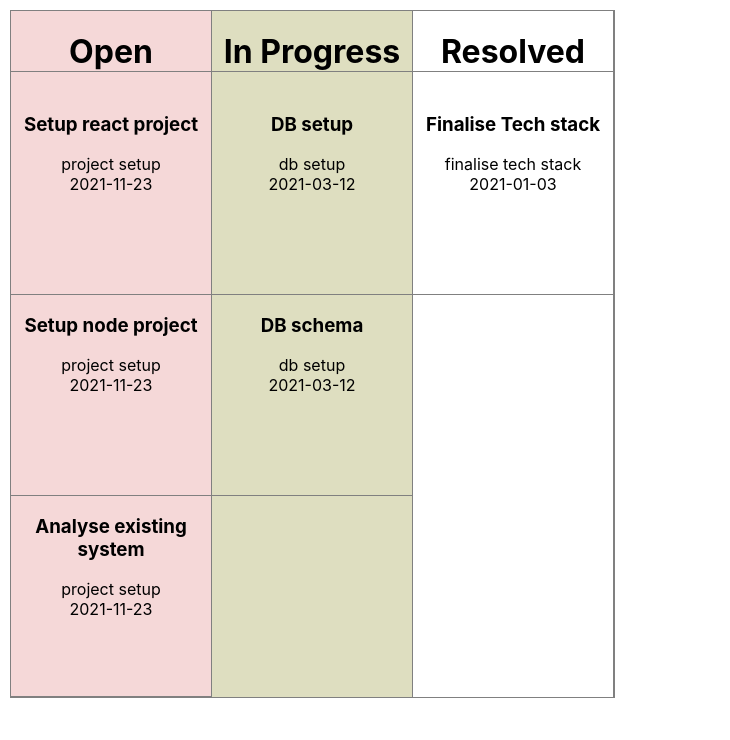
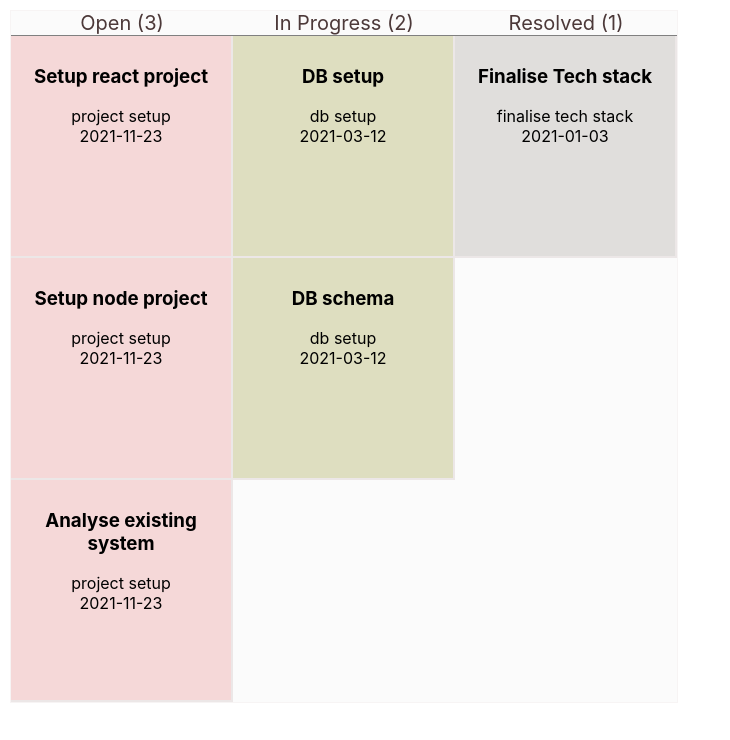
Before and after one commit to amitpchigadani/kanban, a React (Create React App) app: page / in a window 1280 px wide. Shown: the top 740 px of the page, without its empty margins (0-730 px from the left). Built offline with nearby package versions, Linux system fonts and the light colour scheme.

Commit message:
Moved styling to css files

```diff
--- a/src/App.css
+++ b/src/App.css
@@ -1,7 +1,7 @@
 .App {
   text-align: center;
   width: fit-content;
-  border: 1px solid gray;
+  border: 1px solid #f7f4f4;
   margin: 10px;
 }
 
@@ -39,3 +39,8 @@
     transform: rotate(360deg);
   }
 }
+
+
+.label {
+  color: #4c3939;
+}
--- a/src/App.js
+++ b/src/App.js
@@ -41,7 +41,7 @@ function App() {
 
   {
     name: 'Resolved',
-    color: '#f9f4e',
+    color: '#E0DEDC',
     cardList: [{
       title: 'Finalise Tech stack',
       description: 'finalise tech stack',
--- /dev/null
+++ b/src/Card.css
@@ -0,0 +1,9 @@
+.card {
+	display: flex;
+    flex-direction: column;
+    border-bottom: 2px solid #ece7e7;
+    border-right: 2px solid #ece7e7;
+    height: 200px;
+    width: 200px;
+    padding: 10px;
+}
--- a/src/Card.js
+++ b/src/Card.js
@@ -1,13 +1,8 @@
+import './Card.css'
+
 export const Card = (props) => {
-
-	const styles = {
-		display: 'flex',
-		'flex-direction': 'column',
-		'border-bottom': '1px solid gray',
-    	height: '200px'
-	}
 	return (
-		<div style={styles}>
+		<div style={props.style} className="card">
 			<h3>{props.title}</h3>
 			<span>{props.description}</span>
 			<span>{props.lastUpdated}</span>
--- a/src/Column.css
+++ b/src/Column.css
@@ -1,7 +1,9 @@
 .column {
-		display: 'flex';
-		flex-direction: 'column';
-		width: '200px';
-		background-color: props.color;
-		border-right: '1px solid gray'
-	}
+	display: flex;
+	flex-direction: column;
+}
+
+.label {
+	border-bottom: 1px solid gray;
+    font-size: 20px;
+}
--- a/src/Column.js
+++ b/src/Column.js
@@ -4,27 +4,16 @@ import './Column.css'
 export const Column = (props) => {
 
 	const list = [];
+	const styles = {
+		'background-color': props.color
+	}
 	props?.column?.forEach((col, i) => {
-		list.push(<Card key={i} title={col.title} description={col.description} lastUpdated={col.lastUpdated}></Card>)
+		list.push(<Card key={i} style={styles} title={col.title} description={col.description} lastUpdated={col.lastUpdated}></Card>)
 	});
 
-
-	console.log(props)
-	const styles = {
-		display: 'flex',
-		'flex-direction': 'column',
-		width: '200px',
-		'background-color': props.color,
-		'border-right': '1px solid gray'
-	}
-
-	const headerStyles = {
-		'border-bottom': '1px solid gray'
-	}
-
 	return (
-		<div style={styles}>
-			<h1 style={headerStyles}>{props.name}</h1>
+		<div className="column">
+			<label className="label">{props.name} ({props?.column.length})</label>
 			{list}
 		</div>
 	)
--- /dev/null
+++ b/src/Kanban.css
@@ -0,0 +1,4 @@
+.kanban {
+	display: flex;
+	background-color: #fbfbfb;
+}
--- a/src/Kanban.js
+++ b/src/Kanban.js
@@ -1,21 +1,16 @@
 
 import {Column} from './Column';
+import './Kanban.css';
 
 export const Kanban = (props) => {
 
 	const list = [];
-	console.log(props)
 	props.columnList?.forEach((col, i) => {
 		list.push(<Column color={col.color} name={col.name} key={i} column={col.cardList}></Column>)
 	});
 
-	const styles = {
-		display: 'flex',
-		'flex-direction': 'row'
-	}
-
 	return (
-		<div style={styles}>
+		<div className="kanban">
 			{list}
 		</div>
 	)
```
